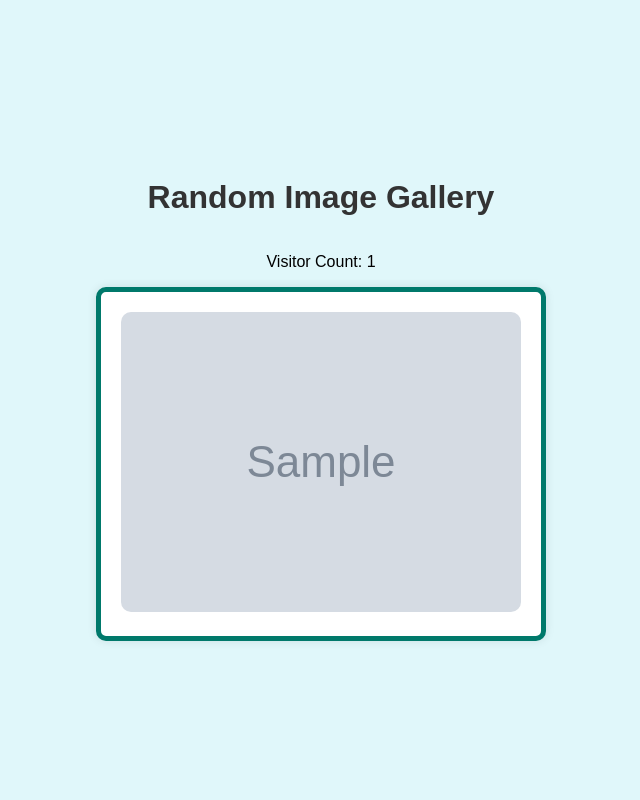
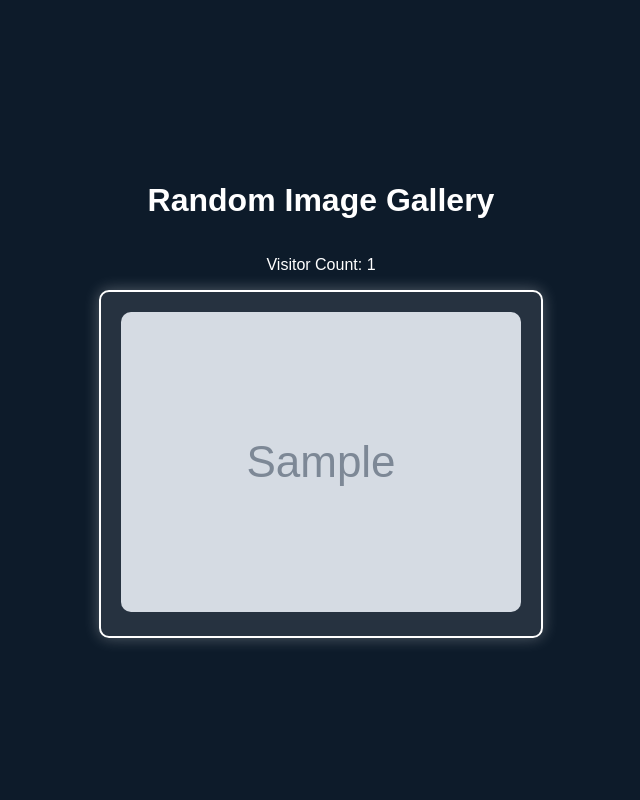
Before and after one commit to moshelederman/Kubernetes, a Flask app: template templates/index.html in a window 1280 px wide. Shown: the whole page, without its empty margins (319-959 px from the left). Run offline with Flask 3, Linux system fonts and the light colour scheme; the template is opened without the code that fills it: most values are stand-ins (such as "Sample title", 1, 10 or a date in 2020); grey boxes marked "Sample" are stand-in pictures.

Commit message:
added rollout restart deployment & change index.html

```diff
--- a/templates/index.html
+++ b/templates/index.html
@@ -7,13 +7,14 @@
     <style>
         body {
             font-family: Arial, sans-serif;
-            background-color: #e0f7fa;
+            background-color: #0d1b2a;
             text-align: center;
             margin: 0;
             padding: 0;
+            color: #ffffff;
         }
         h1 {
-            color: #333;
+            color: #ffffff;
             margin-top: 20px;
         }
         .container {
@@ -24,11 +25,11 @@
             height: 100vh;
         }
         .image-container {
-            background: white;
+            background: rgba(255, 255, 255, 0.1);
             padding: 20px;
             border-radius: 10px;
-            box-shadow: 0 0 10px rgba(0, 0, 0, 0.1);
-            border: 5px solid #00796b;
+            box-shadow: 0 0 15px rgba(255, 255, 255, 0.3);
+            border: 2px solid #ffffff;
         }
         img {
             max-width: 100%;
```
Also changed, not shown: .github/workflows/cd.yaml.
